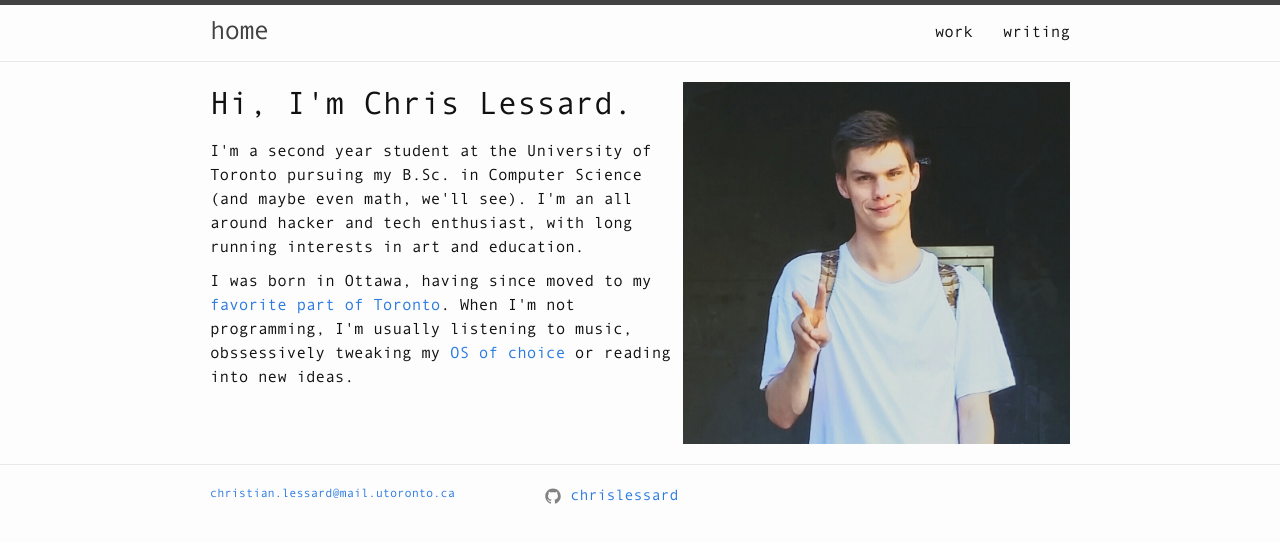
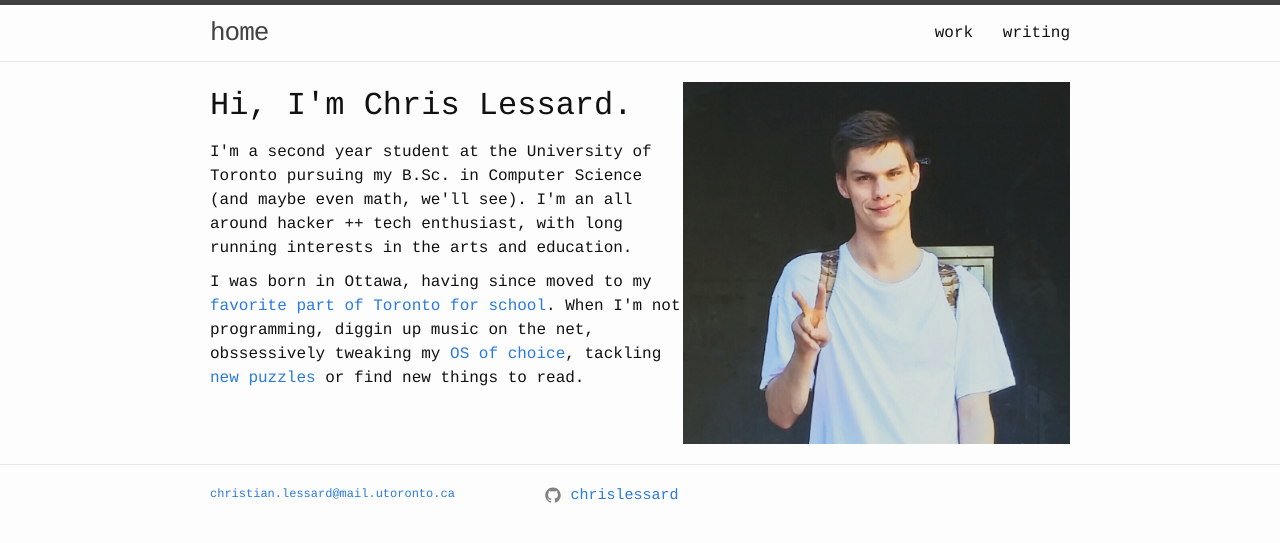
Before and after one commit to chrislessard/chrislessard.github.io, a Jekyll site: the page built from index.html, in a window 1280 px wide. Shown: the top 543 px of the page. Built offline with Jekyll 4.4.1, drawn with Linux system fonts in a browser that asks for light colours; some web fonts are replaced.

Commit message:
Quick fix

```diff
--- a/css/main.scss
+++ b/css/main.scss
@@ -8,8 +8,13 @@
     src: url(AndaleMono.ttf);
 }
 
+@font-face {
+    font-family: Din;
+    src: url(DINRegular.ttf);
+}
+
 // Our variables
-$base-font-family: AndaleMono, Courier;
+$base-font-family: Din, Courier;
 $base-font-size:   16px;
 $base-font-weight: 400;
 $small-font-size:  $base-font-size * 0.875;
@@ -46,8 +51,6 @@
     }
 }
 
-
-
 // Import partials from `sass_dir` (defaults to `_sass`)
 @import
         "base",
--- a/index.html
+++ b/index.html
@@ -8,8 +8,13 @@
     <div class="intro">
         <h1>Hi, I'm Chris Lessard.</h1>
 
-        <p> I'm a second year student at the University of Toronto pursuing my B.Sc. in Computer Science (and maybe even math, we'll see). I'm an all around hacker and tech enthusiast, with long running interests in art and education. </p>
+        <p> I'm a second year student at the University of Toronto pursuing my B.Sc. in Computer Science
+            (and maybe even math, we'll see). I'm an all around hacker ++ tech enthusiast,
+            with long running interests in the arts and education.</p>
 
-        <p>I was born in Ottawa, having since moved to my <a href="https://www.google.ca/search?q=kensington+market&safe=off&espv=2&biw=1280&bih=624&site=webhp&source=lnms&tbm=isch&sa=X&ved=0ahUKEwiCs_jR14HLAhWEOSYKHXtLCXUQ_AUIBygC">favorite part of Toronto</a>. When I'm not programming, I'm usually listening to music, obssessively tweaking my <a href="https://www.archlinux.org/">OS of choice</a> or reading into new ideas.</p>
+        <p>I was born in Ottawa, having since moved to my
+            <a href="https://www.google.ca/search?q=kensington+market&safe=off&espv=2&biw=1280&bih=624&site=webhp&source=lnms&tbm=isch&sa=X&ved=0ahUKEwiCs_jR14HLAhWEOSYKHXtLCXUQ_AUIBygC">
+                favorite part of Toronto for school</a>. When I'm not programming, diggin up music on the net,
+                obssessively tweaking my <a href="https://www.archlinux.org/">OS of choice</a>, tackling  <a href="https://projecteuler.net/">new puzzles</a> or find new things to read.</p>
         </div>
 </div>
--- a/work.html
+++ b/work.html
@@ -6,7 +6,7 @@
 
 <h4><a href="https://github.com/arkadyark/keep-up">Keep Up</a></h4>
 <p>
-    A 24 hour (+- 6hrs of sleep) hack made with JS/jquery/python/Firebase/CSS at McHacks 2016. Keep Up is an easy way to share and organize links shared between friends, without losing them in conversation.
+    A 24 hour hack made with JS/jquery/python/Firebase/CSS at McHacks 2016. Keep Up is an easy way to share and organize links shared between friends, without losing them in conversation.
 </p>
 <h4><a href="https://github.com/chrislessard/chrislessard.github.io">This site (source)</a></h4>
 <p>My small corner of the web, for my work, thoughts and interests. Written with sass, ruby, html/css and markdown using the Jekyll framework.</p>
```
Also changed, not shown: 3 other files.
